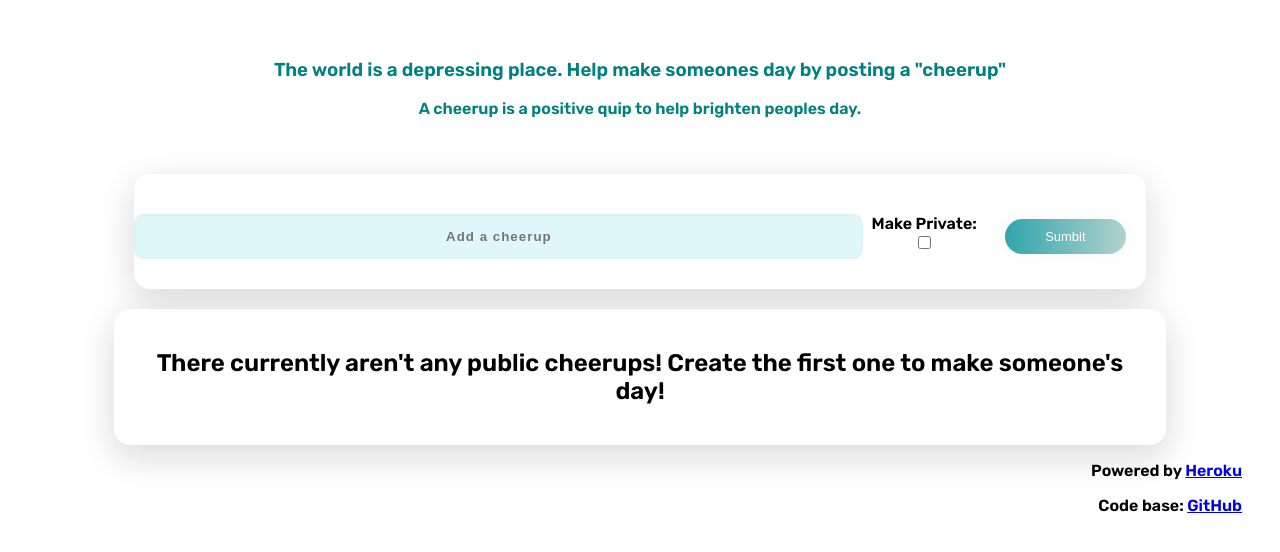
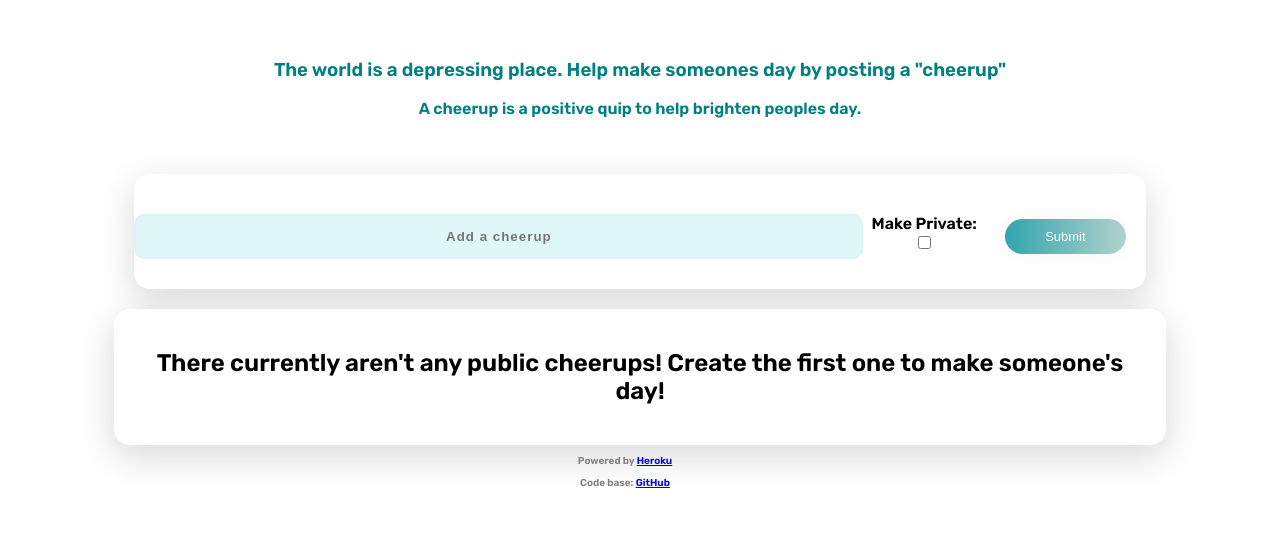
Before and after one commit to kdaya001/cheer-you-up, a Flask app: page /home in a window 1280 px wide. Shown: the part 80-632 px from the top of the page. Run offline with Flask 2, Linux system fonts and the light colour scheme; the visitor is signed in with stand-in values (Sample User, id 1); data that the repository does not hold is empty; some libraries are stand-ins or nearby versions.

Commit message:
update footer UI

```diff
--- a/controllers/cheerup_controller.py
+++ b/controllers/cheerup_controller.py
@@ -34,9 +34,6 @@ def create_cheerup():
 
     city = get_location(visitor_ip)
     weather_icon = None
-
-    #TODO REMOVE LATER
-    city = 'Sydney'
 
     if city != None:
         weather_icon = get_weather(city)
--- a/static/styles/base-style.css
+++ b/static/styles/base-style.css
@@ -230,6 +230,15 @@ button:hover {
     margin-right: 30px;
 }
 
+#footer-banner {
+    text-align: center;
+}
+
+#footer-banner p {
+    font-size: 10px;
+    color: gray;
+}
+
 @media only screen and (max-width: 900px) {
     .cheerup-content-container {
         display: flex;
--- a/templates/base.html
+++ b/templates/base.html
@@ -108,7 +108,7 @@
                     <label for="visibility">Make Private: </label>
                     <input type="checkbox" id="visibility" name="visibility">
                 </span>
-                <button class="button" type="submit">Sumbit</button>
+                <button class="button" type="submit">Submit</button>
             </form>
         </section>
         {% endif %}
--- a/templates/user/profile.html
+++ b/templates/user/profile.html
@@ -33,7 +33,7 @@
             {% endif %}
         </tr>
     </table>
-</section>
+</ssection>
 
 
 {% if cheerups %}
```
